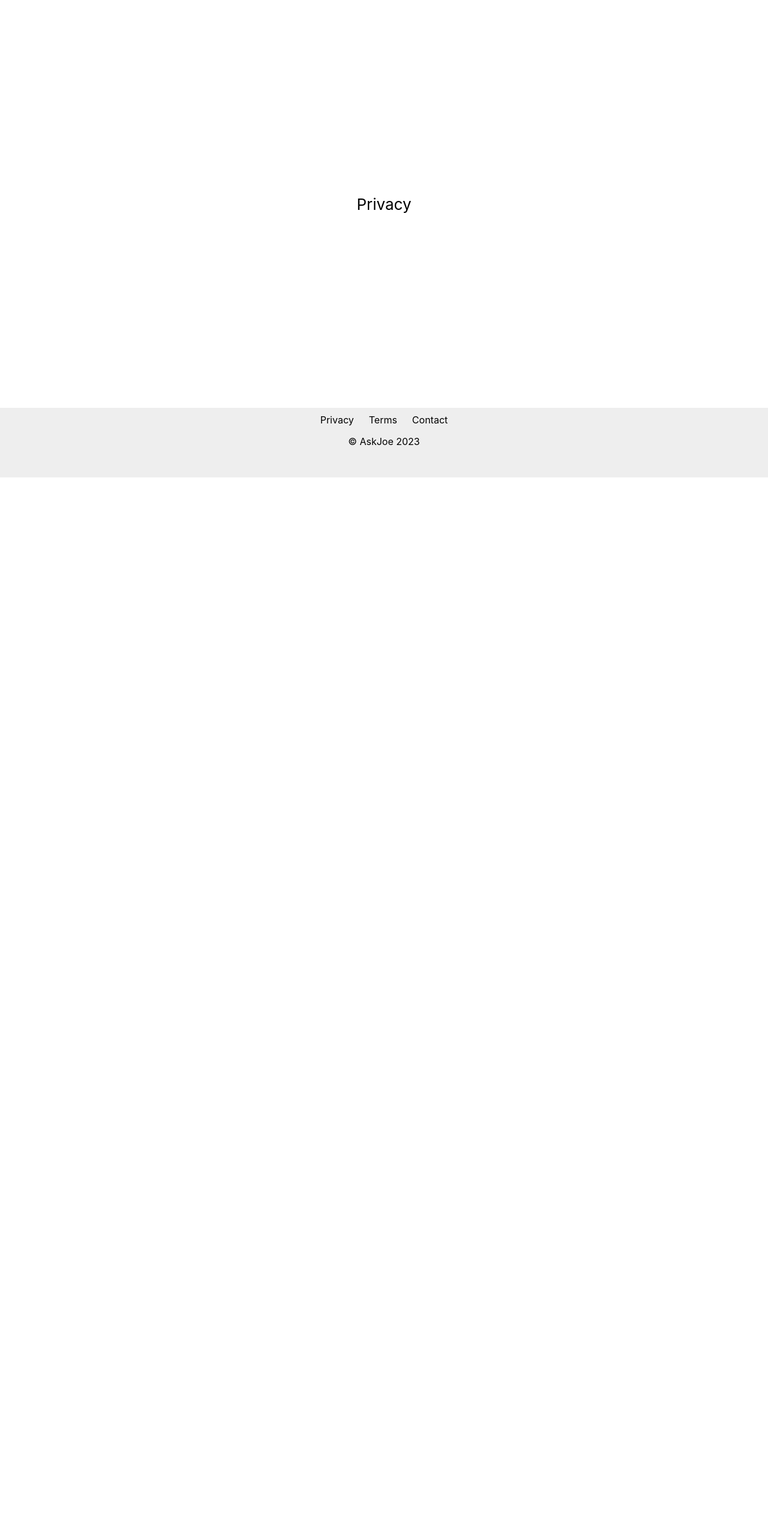
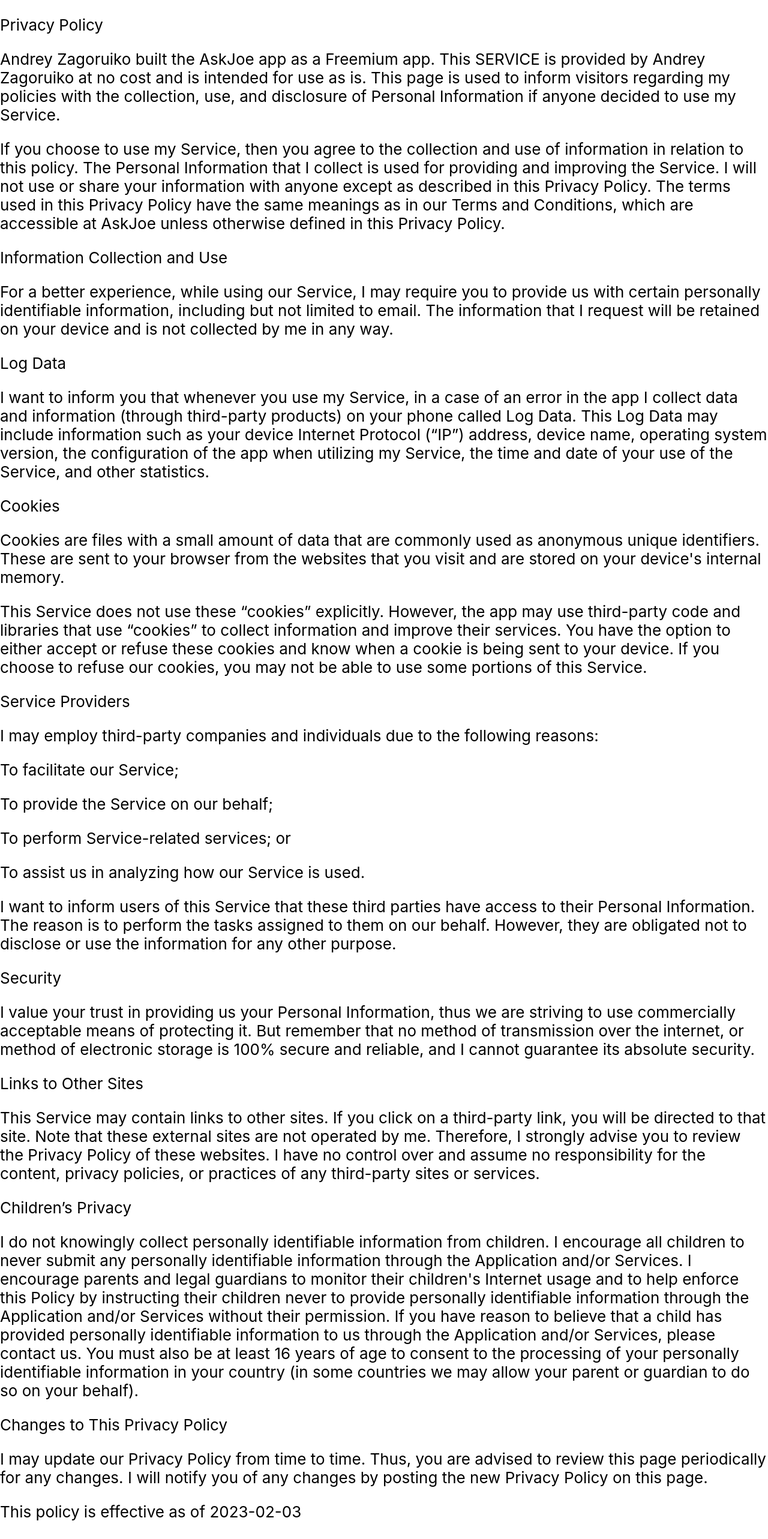
Before and after one commit to invisible-hand/askjoe, a React (Create React App) app: page /privacy in a window 1280 px wide. Shown: the top 2566 px of the page at 60% size. Before the commit the page ends 800 px from the top, so only its background shows below. Built offline with nearby package versions, Linux system fonts and the light colour scheme.

Commit message:
added text

```diff
--- a/src/pages/Privacy.jsx
+++ b/src/pages/Privacy.jsx
@@ -3,7 +3,58 @@
 const Privacy = () => {
   return (
     <content className='App-header'>
-      <div>Privacy</div>
+      <div>
+
+        <p> Privacy Policy</p>
+        <p> Andrey Zagoruiko built the AskJoe app as a Freemium app. This SERVICE is provided by Andrey Zagoruiko at no cost and is intended for use as is.
+This page is used to inform visitors regarding my policies with the collection, use, and disclosure of Personal Information if anyone decided to use my Service.</p>
+<p> If you choose to use my Service, then you agree to the collection and use of information in relation to this policy. The Personal Information that I collect is used for providing and improving the Service. I will not use or share your information with anyone except as described in this Privacy Policy.
+The terms used in this Privacy Policy have the same meanings as in our Terms and Conditions, which are accessible at AskJoe unless otherwise defined in this Privacy Policy.</p>
+
+
+<p> Information Collection and Use</p>
+<p> For a better experience, while using our Service, I may require you to provide us with certain personally identifiable information, including but not limited to email. The information that I request will be retained on your device and is not collected by me in any way.</p>
+
+
+<p> Log Data</p>
+<p> I want to inform you that whenever you use my Service, in a case of an error in the app I collect data and information (through third-party products) on your phone called Log Data. This Log Data may include information such as your device Internet Protocol (“IP”) address, device name, operating system version, the configuration of the app when utilizing my Service, the time and date of your use of the Service, and other statistics.</p>
+
+
+<p> Cookies</p>
+<p> Cookies are files with a small amount of data that are commonly used as anonymous unique identifiers. These are sent to your browser from the websites that you visit and are stored on your device's internal memory.</p>
+<p>This Service does not use these “cookies” explicitly. However, the app may use third-party code and libraries that use “cookies” to collect information and improve their services. You have the option to either accept or refuse these cookies and know when a cookie is being sent to your device. If you choose to refuse our cookies, you may not be able to use some portions of this Service.</p>
+
+
+<p> Service Providers</p>
+<p> I may employ third-party companies and individuals due to the following reasons:</p>
+<p> To facilitate our Service;</p>
+<p> To provide the Service on our behalf;</p>
+<p> To perform Service-related services; or</p>
+<p> To assist us in analyzing how our Service is used.</p>
+<p> I want to inform users of this Service that these third parties have access to their Personal Information. The reason is to perform the tasks assigned to them on our behalf. However, they are obligated not to disclose or use the information for any other purpose.</p>
+
+
+<p> Security</p>
+<p> I value your trust in providing us your Personal Information, thus we are striving to use commercially acceptable means of protecting it. But remember that no method of transmission over the internet, or method of electronic storage is 100% secure and reliable, and I cannot guarantee its absolute security.</p>
+
+
+<p> Links to Other Sites</p>
+<p> This Service may contain links to other sites. If you click on a third-party link, you will be directed to that site. Note that these external sites are not operated by me. Therefore, I strongly advise you to review the Privacy Policy of these websites. I have no control over and assume no responsibility for the content, privacy policies, or practices of any third-party sites or services.</p>
+
+
+<p> Children’s Privacy</p>
+<p> I do not knowingly collect personally identifiable information from children. I encourage all children to never submit any personally identifiable information through the Application and/or Services. I encourage parents and legal guardians to monitor their children's Internet usage and to help enforce this Policy by instructing their children never to provide personally identifiable information through the Application and/or Services without their permission. If you have reason to believe that a child has provided personally identifiable information to us through the Application and/or Services, please contact us. You must also be at least 16 years of age to consent to the processing of your personally identifiable information in your country (in some countries we may allow your parent or guardian to do so on your behalf).</p>
+
+
+<p> Changes to This Privacy Policy</p>
+<p> I may update our Privacy Policy from time to time. Thus, you are advised to review this page periodically for any changes. I will notify you of any changes by posting the new Privacy Policy on this page.</p>
+<p>This policy is effective as of 2023-02-03</p>
+
+
+<p> Contact Us</p>
+<p> If you have any questions or suggestions about my Privacy Policy, do not hesitate to contact me at andrey@fastmail.jp.</p>
+
+      </div>
     </content>
   );
 };
```
